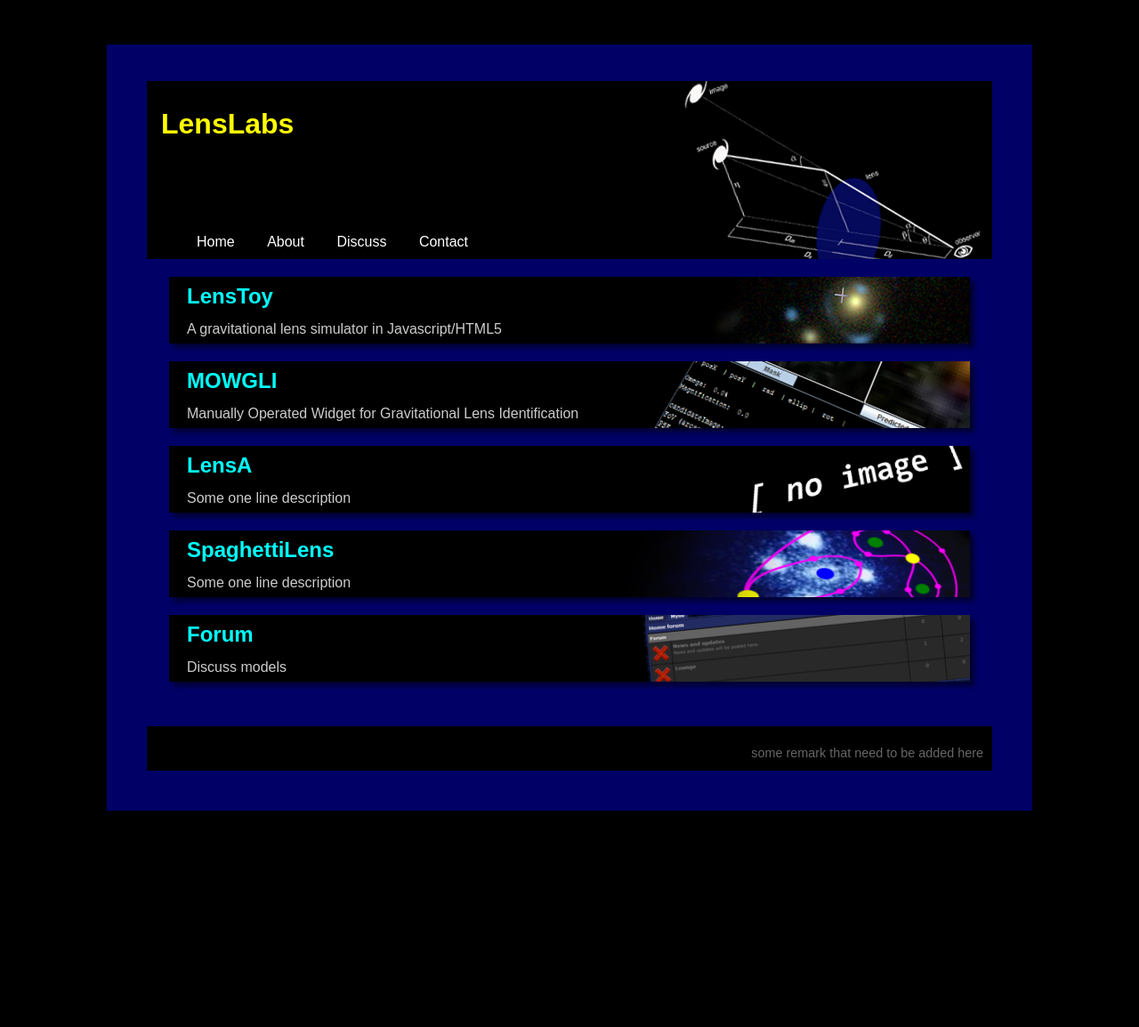
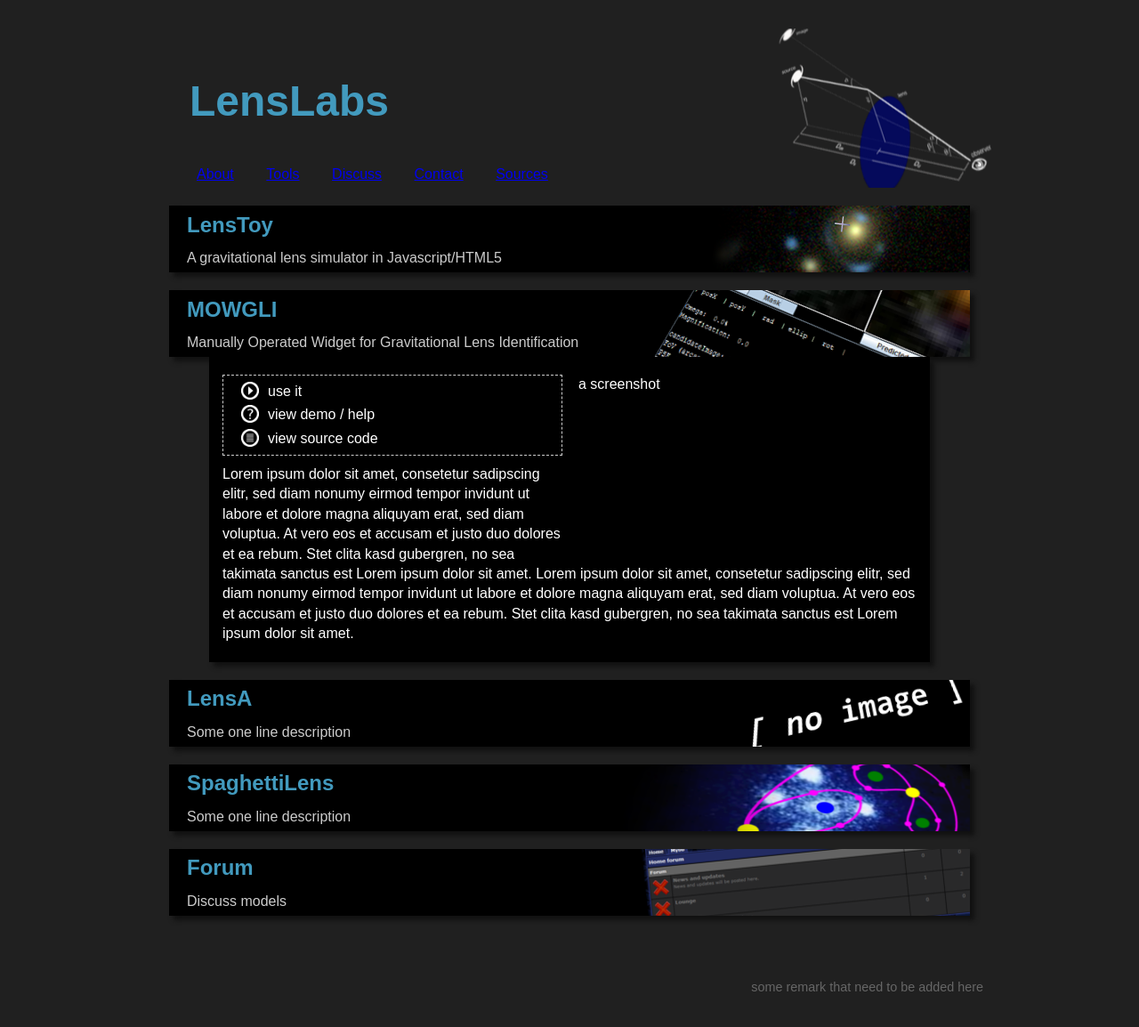
Before and after one commit to RafiKueng/swl-page, a PHP site: page /index.php?page=tools in a window 1280 px wide. Shown: the whole page at 89% size. Before the commit the page ends 911 px from the top, so only its background shows below. Run offline with PHP 8.4, Linux system fonts and the light colour scheme; some libraries are stand-ins or nearby versions.

Commit message:
final design

```diff
--- /dev/null
+++ b/about.php
@@ -0,0 +1,4 @@
+<div class="article">
+  <h3>article</h3>
+  <p>this is an article</p>
+</div>
--- /dev/null
+++ b/contact.php
@@ -0,0 +1,4 @@
+<div class="article">
+  <h3>Contact</h3>
+  <p>present team, how to contact us</p>
+</div>
--- a/css/main.css
+++ b/css/main.css
@@ -96,28 +96,25 @@ textarea {
 
 html {
   color: #fff;
-  background-color: #000000;
+  background-color: #202020;
 }
 
 body {
   width: 1000px;
   /*min-height: 600px;*/
-  margin: 50px auto;
-  padding: 20px;
-  background-color: #006;
+  margin: 10px auto;
 }
 
 
 
 #top {
   width: 950px;
-  height: 200px;
   margin: 0 auto;
-  background-color: #000;
+  /*background-color: #222;*/
 
   background-repeat:no-repeat;
   background-position: right center;
-  background-image: url('../img/lenslabs.png');
+  background-image: url('../img/lenslabs2.png');
 }
 
 #title {
@@ -127,7 +124,6 @@ body {
 
 #menu {
   width: 100%;
-  height: 50px;
   margin: 0;
 }
 
@@ -142,7 +138,7 @@ body {
   height: 50px;
   margin: 50px auto 25px;
 
-  background-color: #000;
+  /*background-color: #000;*/
   color: #666;
   vertical-align: middle;
 }
@@ -151,17 +147,19 @@ body {
 
 
 h1 {
-  padding: 0.8em 0.5em;
-  font-size: 2em;
-  color: #ff0;
+  padding: 1em 1em;
+  font-size: 3em;
+  color: rgb(66, 154, 190);
 }
 
 #menu ul {
+  margin: 0px;
 }
 
 #menu li {
   display: inline-block;
   padding: 0.2em 1em;
+  margin: 0px;
 }
 
 #menu li:hover {
@@ -172,11 +170,11 @@ h1 {
   display: block;
   height: 75px;
   width: 90%;
-  margin: 20px auto;
+  margin: 20px auto 0px auto;
   /*padding: 5px 5px;*/
 
   background-color:#000;
-  box-shadow: 5px 5px 5px #003;
+  box-shadow: 5px 5px 5px #111;
   background-repeat:no-repeat;
   background-position: right center;
   background-image: url('../img/noimg.png');
@@ -188,7 +186,7 @@ h1 {
   margin: 0.5em 10em 0.2em 20px;
   padding: 0.2em 0em 0.2em 0em;
   font-size: 1.5em;
-  color: #0ff;
+  color: rgb(66, 154, 190);
 }
 
 .tool p {
@@ -199,7 +197,7 @@ h1 {
 }
 
 .tool:hover{
-  box-shadow: 5px 5px 5px #ccc;
+  box-shadow: 5px 5px 5px #333;
 }
 
 #nr1 {
@@ -216,6 +214,76 @@ h1 {
 
 #forum {
   background-image: url('../img/forum.png');
+}
+
+.toolinfo {
+  /*display: none;*/
+  padding: 10px 5px 10px 5px;
+  background: #000;
+  width: 800px;
+  min-height: 100px;
+  margin: 0 auto;
+
+  box-shadow: 5px 5px 5px #111;
+
+}
+
+.toolinfo .screenshot {
+  margin: 10px;
+  padding: 0;
+  width: 380px;
+  min-height: 200px;
+  float: right;
+  /*border: dashed 1px #fff;*/
+}
+
+.toolinfo .description {
+  margin: 10px;
+  padding: 0;
+  width: 780px;
+  /*border: dashed 1px #fff;*/
+}
+
+
+.toolinfo .buttons {
+  margin: 0;
+  padding: 0;
+}
+
+.toolinfo .end {
+  clear: both;
+  margin: 0;
+  padding: 0;
+}
+
+
+.toolinfo ul {
+  list-style: none;
+  width: 380px;
+  margin: 10px;
+  border: dashed #ccc 1px;
+  padding: 5px 0 5px 0;
+}
+
+.toolinfo li {
+  padding: 2px 0 2px 50px;
+  background-repeat: no-repeat;
+  background-position: 20px 33%;
+  background-size: 20px 20px;
+}
+
+.toolinfo li:hover {
+  background-color: #ccc;
+}
+
+.toolinfo .use {
+  background-image: url(../img/btn_go_w.png);
+}
+.toolinfo .demo {
+  background-image: url(../img/btn_demo_w.png);
+}
+.toolinfo .src {
+  background-image: url(../img/btn_src_w.png);
 }
 
 
--- a/index.php
+++ b/index.php
@@ -16,6 +16,19 @@
         <link rel="stylesheet" href="css/main.css">
         <script src="js/vendor/modernizr-2.6.2.min.js"></script>
     </head>
+
+
+<?php
+  $whitelist = array("about", "tools", "discuss", "contact", "sources");
+  if(isset($_GET['page']) and in_array($_GET['page'], $whitelist)) {
+    $page = $_GET['page'].".php";
+  }
+  else {
+    $page = 'about.php';
+  }
+?>
+
+
     <body>
         <!--[if lt IE 7]>
             <p class="chromeframe">You are using an <strong>outdated</strong> browser. Please <a href="http://browsehappy.com/">upgrade your browser</a> or <a href="http://www.google.com/chromeframe/?redirect=true">activate Google Chrome Frame</a> to improve your experience.</p>
@@ -28,10 +41,11 @@
           </div>
           <div id="menu">
             <ul>
-              <li>Home</li>
-              <li>About</li>
-              <li>Discuss</li>
-              <li>Contact</li>
+              <li><a href="index.php?page=about">About</a></li>
+              <li><a href="index.php?page=tools">Tools</a></li>
+              <li><a href="index.php?page=discuss">Discuss</a></li>
+              <li><a href="index.php?page=contact">Contact</a></li>
+              <li><a href="index.php?page=sources">Sources</a></li>
             </ul>
           </div>
         </div>
@@ -39,30 +53,7 @@
 
         <div id="main">
 
-          <div id="nr2" class="tool">
-            <h3>LensToy</h3>
-            <p>A gravitational lens simulator in Javascript/HTML5</p>
-          </div>
-
-          <div id="nr3" class="tool">
-            <h3>MOWGLI</h3>
-            <p>Manually Operated Widget for Gravitational Lens Identification</p>
-          </div>
-
-          <div id="nr4" class="tool">
-            <h3>LensA</h3>
-            <p>Some one line description</p>
-          </div>
-
-          <div id="nr1" class="tool">
-            <h3>SpaghettiLens</h3>
-            <p>Some one line description</p>
-          </div>
-
-          <div id="forum" class="tool forum">
-            <h3>Forum</h3>
-            <p>Discuss models</p>
-          </div>
+        <?php include($page); ?>
 
         </div>
 
--- /dev/null
+++ b/sources.php
@@ -0,0 +1,4 @@
+<div class="article">
+  <h3>Sources</h3>
+  <p>developper section, link to github,, how to add your tool to this page</p>
+</div>
--- /dev/null
+++ b/tools.php
@@ -0,0 +1,36 @@
+<div id="nr2" class="tool">
+  <h3>LensToy</h3>
+  <p>A gravitational lens simulator in Javascript/HTML5</p>
+</div>
+
+<div id="nr3" class="tool">
+  <h3>MOWGLI</h3>
+  <p>Manually Operated Widget for Gravitational Lens Identification</p>
+</div>
+<div class="toolinfo">
+  <div class='screenshot'>a screenshot</div>
+  <div class='buttons'>
+    <ul>
+      <li class='use'>use it</li>
+      <li class='demo'>view demo / help</li>
+      <li class='src'>view source code</li>
+    </ul>
+  </div>
+  <div class='description'>Lorem ipsum dolor sit amet, consetetur sadipscing elitr, sed diam nonumy eirmod tempor invidunt ut labore et dolore magna aliquyam erat, sed diam voluptua. At vero eos et accusam et justo duo dolores et ea rebum. Stet clita kasd gubergren, no sea takimata sanctus est Lorem ipsum dolor sit amet. Lorem ipsum dolor sit amet, consetetur sadipscing elitr, sed diam nonumy eirmod tempor invidunt ut labore et dolore magna aliquyam erat, sed diam voluptua. At vero eos et accusam et justo duo dolores et ea rebum. Stet clita kasd gubergren, no sea takimata sanctus est Lorem ipsum dolor sit amet.</div>
+  <div class="end"></div>
+</div>
+
+<div id="nr4" class="tool">
+  <h3>LensA</h3>
+  <p>Some one line description</p>
+</div>
+
+<div id="nr1" class="tool">
+  <h3>SpaghettiLens</h3>
+  <p>Some one line description</p>
+</div>
+
+<div id="forum" class="tool forum">
+  <h3>Forum</h3>
+  <p>Discuss models</p>
+</div>
```
Also changed, not shown: discuss.php (added, +10 -0 lines), img/btn_demo.png (added), img/btn_demo_w.png (added), img/btn_go.png (added), img/btn_go_w.png (added), img/btn_src.png (added), img/btn_src_w.png (added), img/lenslabs2.png (added), 1 other file.
